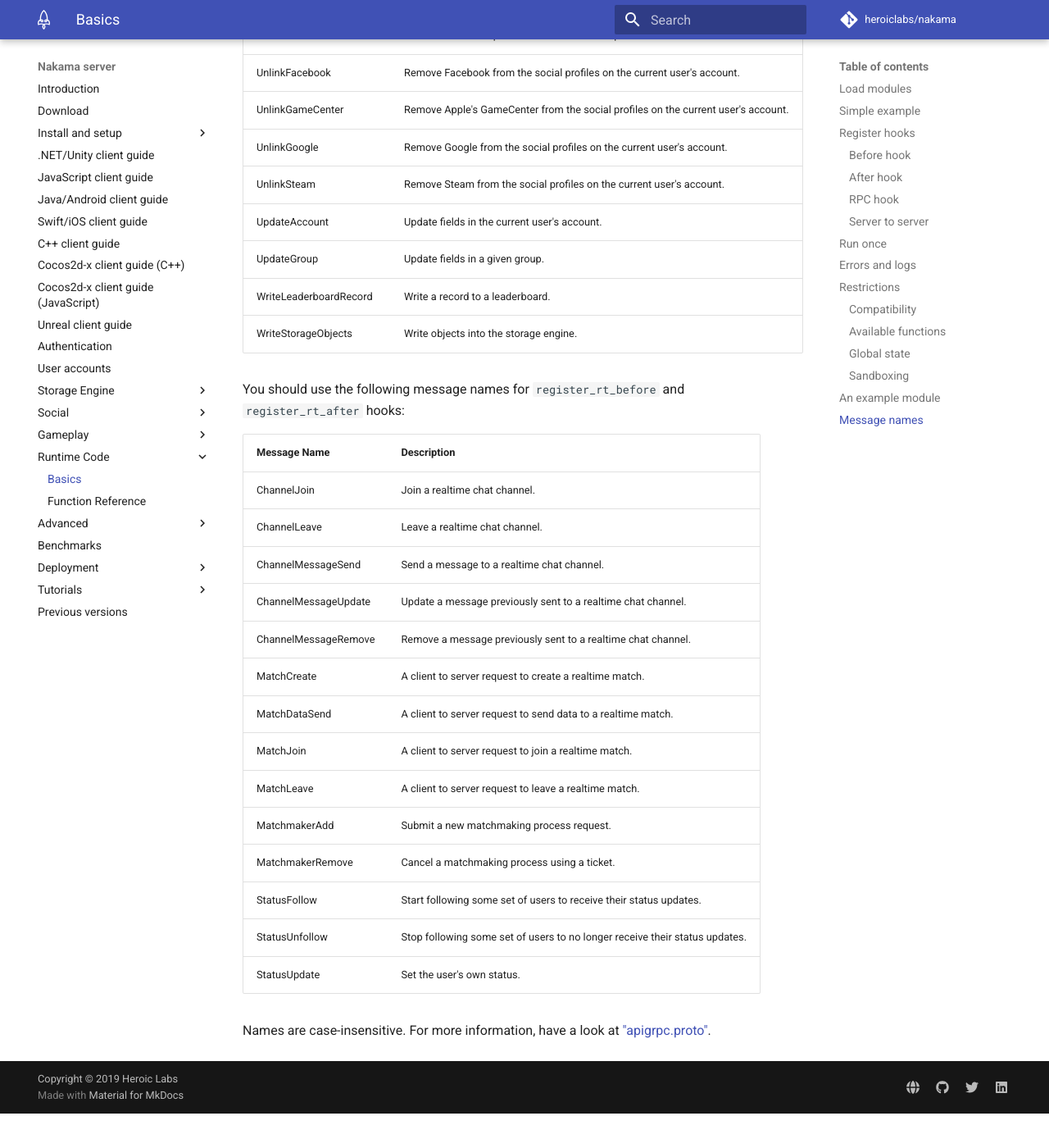
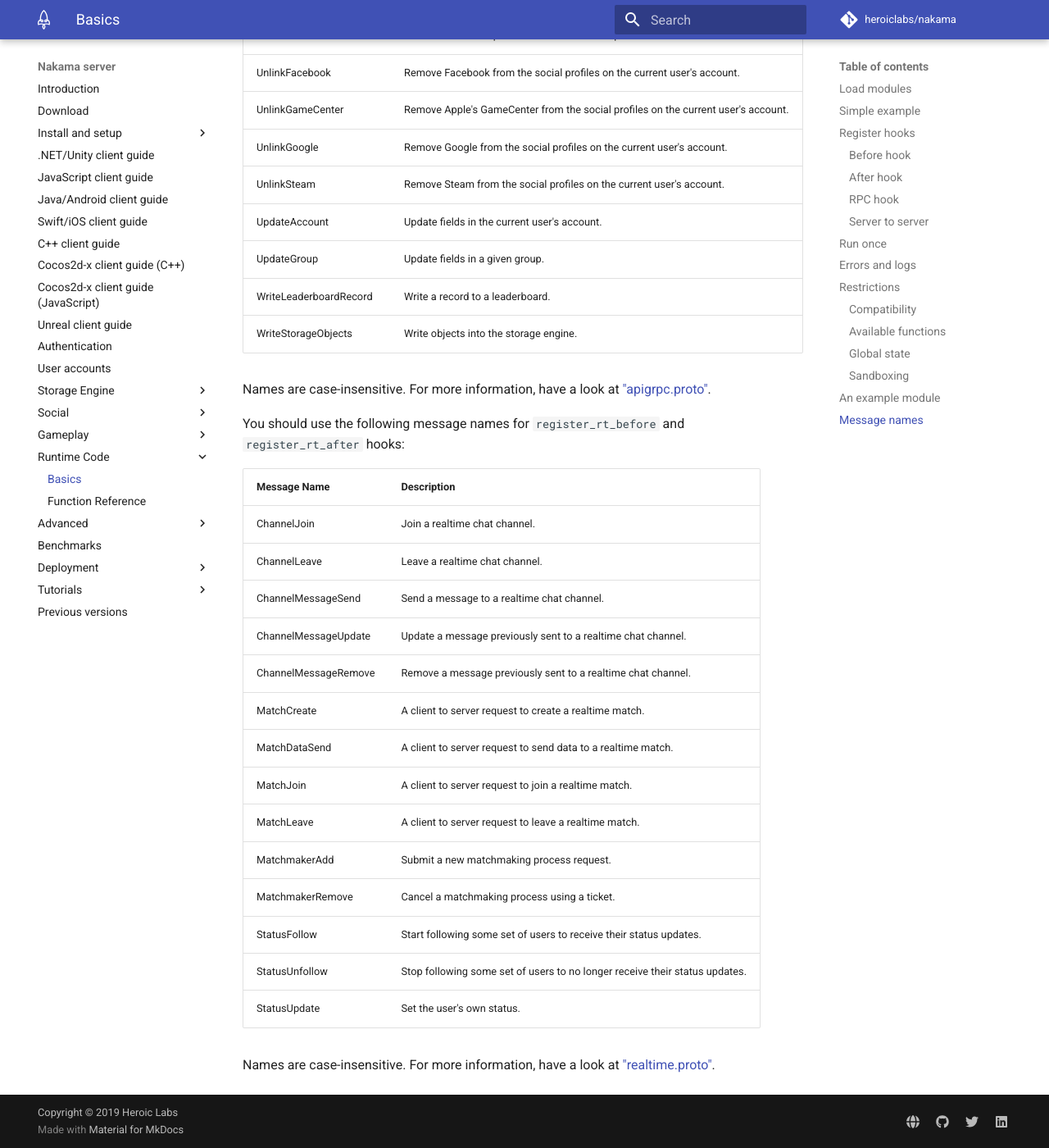
Before and after one commit to heroiclabs/nakama-docs, an MkDocs documentation site: the page built from docs/runtime-code-basics.md, in a window 1280 px wide and 1400 px high, scrolled down 18672 px. Shown: the whole window at 82% size. Built offline with MkDocs 1.6.1 and Material for MkDocs 9.7.7, drawn with Linux system fonts in a browser that asks for light colours; comment, search, counter and statistics services are not loaded; before the commit the page ends 20030 px from its top, so only the background shows below that.

Commit message:
Fix links for runtime hook names reference.

```diff
--- a/docs/runtime-code-basics.md
+++ b/docs/runtime-code-basics.md
@@ -818,6 +818,8 @@ In Lua, you should use the following request names for `register_req_before` and
 | WriteLeaderboardRecord  | Write a record to a leaderboard.                                                  |
 | WriteStorageObjects     | Write objects into the storage engine.                                            |
 
+Names are case-insensitive. For more information, have a look at ["apigrpc.proto"](https://github.com/heroiclabs/nakama/blob/master/apigrpc/apigrpc.proto).
+
 You should use the following message names for `register_rt_before` and `register_rt_after` hooks:
 
 | Message Name         | Description                                                                 |
@@ -835,6 +837,6 @@ You should use the following message names for `register_rt_before` and `registe
 | MatchmakerRemove     | Cancel a matchmaking process using a ticket.                                |
 | StatusFollow         | Start following some set of users to receive their status updates.          |
 | StatusUnfollow       | Stop following some set of users to no longer receive their status updates. |
-| StatusUpdate         | Set the user's own status.                                                      |
+| StatusUpdate         | Set the user's own status.                                                  |
 
-Names are case-insensitive. For more information, have a look at ["apigrpc.proto"](https://github.com/heroiclabs/nakama/blob/master/apigrpc/apigrpc.proto).
+Names are case-insensitive. For more information, have a look at ["realtime.proto"](https://github.com/heroiclabs/nakama-common/blob/master/rtapi/realtime.proto).
```
